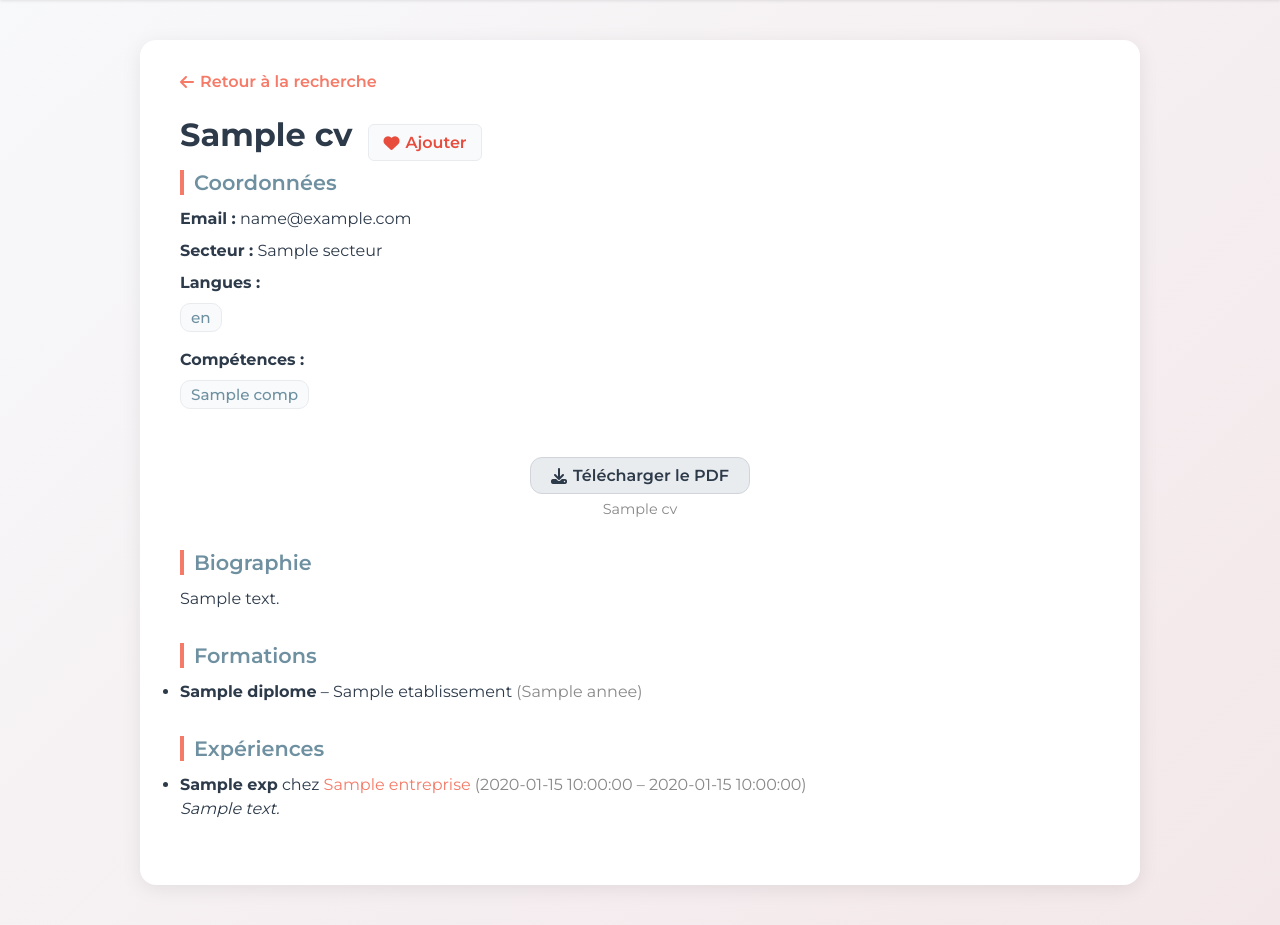
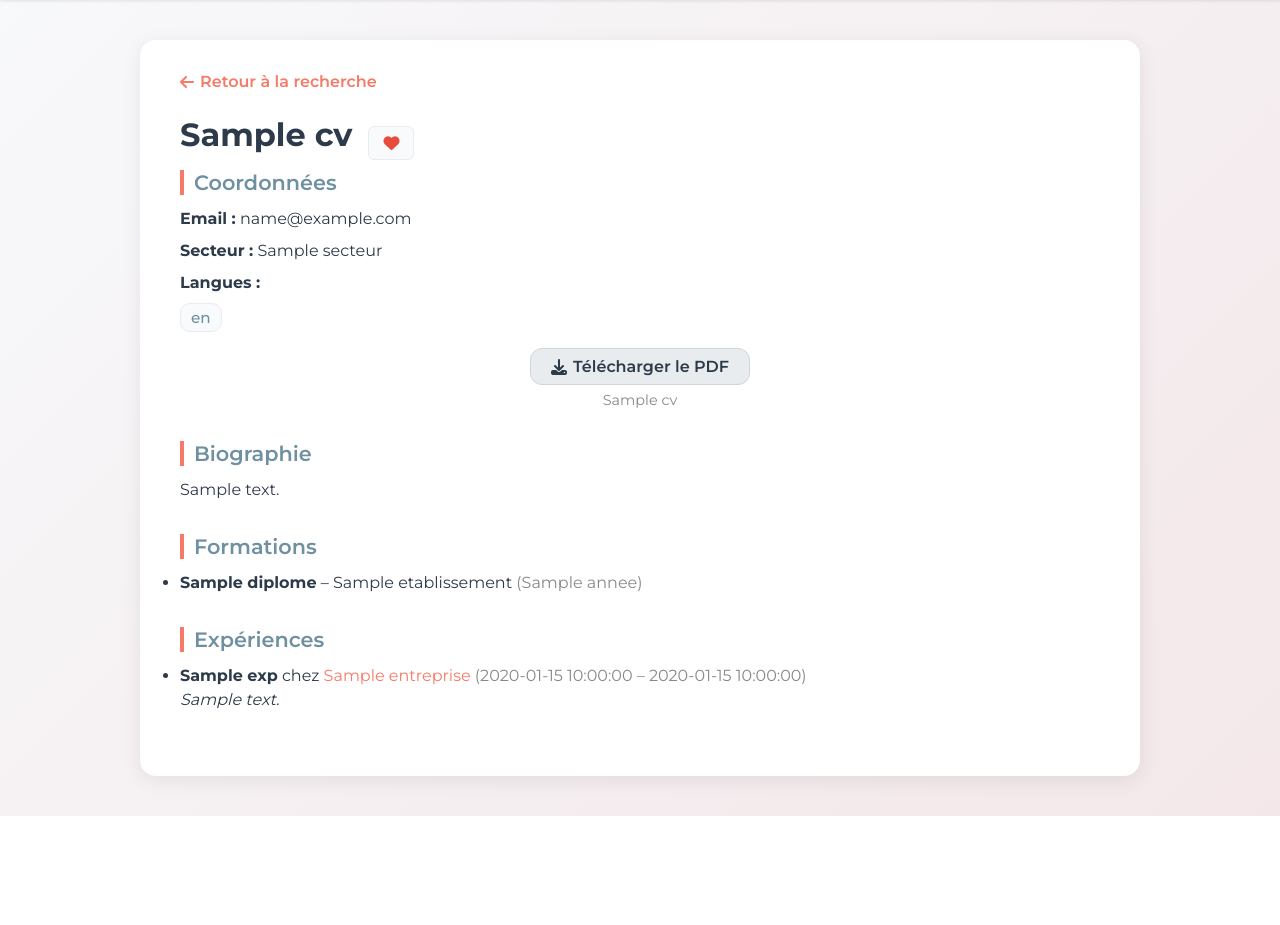
Before and after one commit to HugoF1234/CVmatcher, a Flask app: template templates/cv_detail.html in a window 1280 px wide. Shown: the part 159-1084 px from the top of the page. After the commit the page ends 975 px from the top, so only its background shows below. Run offline with Flask 3, Linux system fonts and the light colour scheme; the template is opened without the code that fills it: most values are stand-ins (such as "Sample title", 1, 10 or a date in 2020); parts of the project's set-up code (start-up, migrations or seed data) failed here and were passed over.

Commit message:
Update cv_detail.html

```diff
--- a/templates/cv_detail.html
+++ b/templates/cv_detail.html
@@ -58,7 +58,7 @@
     <div style="display: flex; align-items: center;">
       <h1>{{ cv.nom }}</h1>
       <a href="/toggle_like/{{ cv._id }}" class="toggle-like">
-        <i class="fas fa-heart"></i>{% if liked %} Retirer{% else %} Ajouter{% endif %}
+        <i class="fas fa-heart"></i>{% if liked %} Retirer{% endif %}
       </a>
     </div>
 
@@ -72,13 +72,7 @@
           {% for lang in cv.langues %}
             <span class="tag">{{ lang }}</span>
           {% endfor %}
-        </div>
-        <p style="margin-top:16px;"><strong>Compétences :</strong></p>
-        <div class="tags">
-          {% for comp in cv.competences %}
-            <span class="tag">{{ comp }}</span>
-          {% endfor %}
-        </div>
+
       </div>
     </div>
 
```
